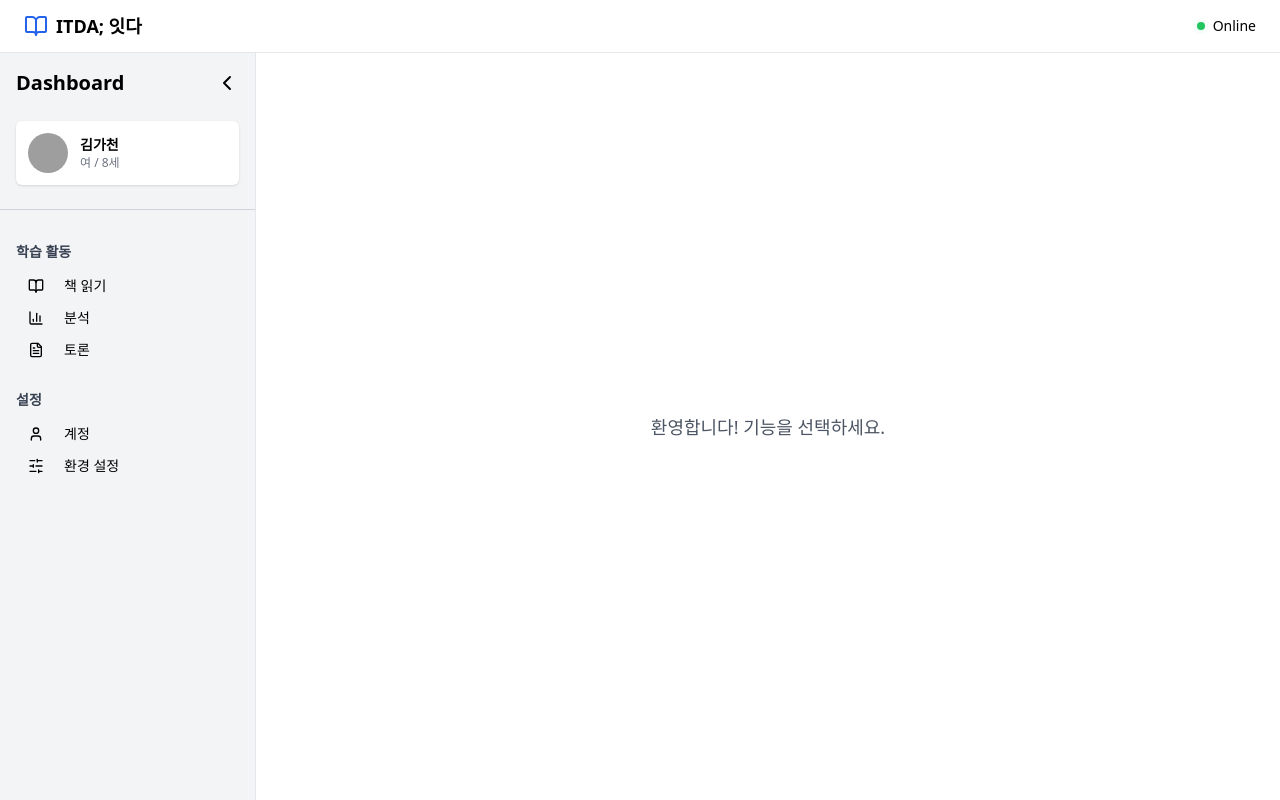
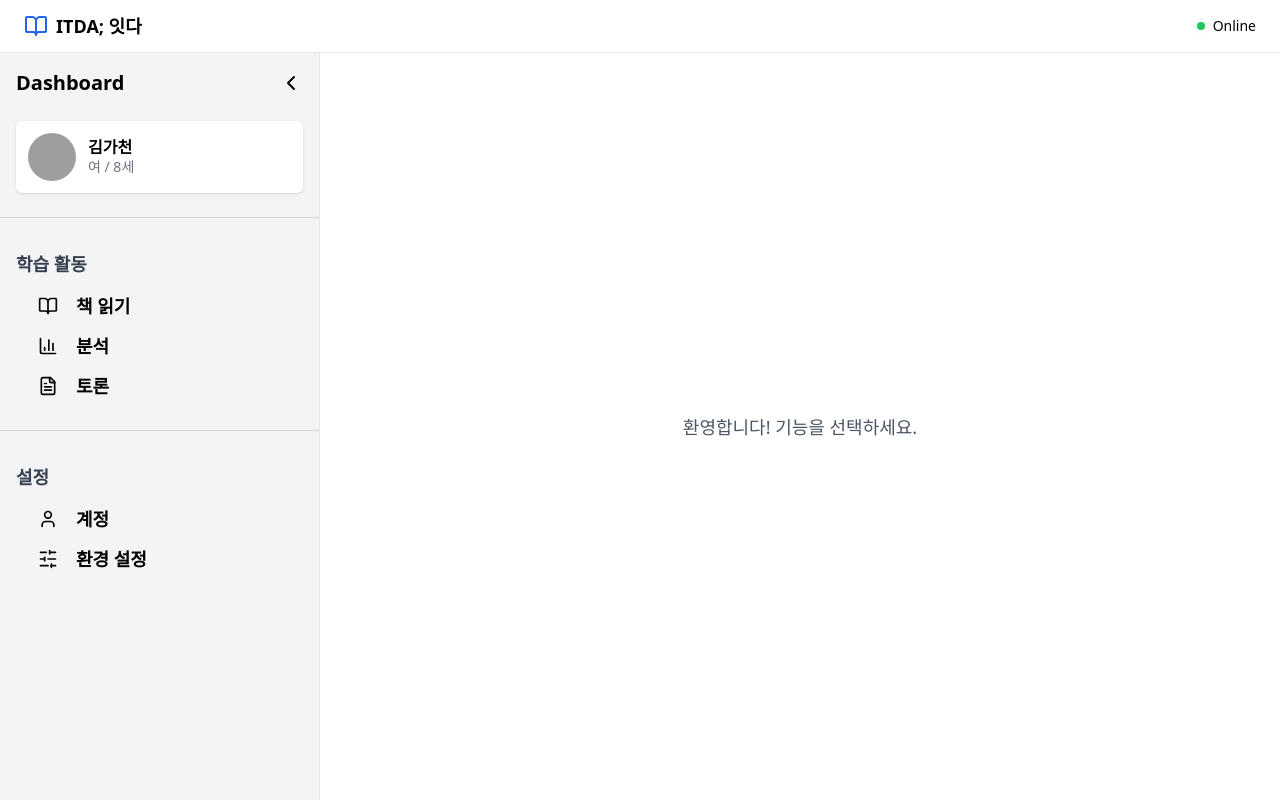
Before and after one commit to ParkSoeon/EyeTrackingReadingAssistance, a React (Vite) app in the folder discussion-chat/: page / in a window 1280 px wide. Built offline with nearby package versions, Linux system fonts and the light colour scheme; grey boxes are pictures that could not be loaded.

Commit message:
Update sidebar.tsx

```diff
--- a/discussion-chat/src/components/sidebar.tsx
+++ b/discussion-chat/src/components/sidebar.tsx
@@ -4,21 +4,23 @@
 
 import { useState } from "react"
 import { Button } from "@/components/ui/button"
-import  Separator  from "@/components/ui/separator"
+import Separator from "@/components/ui/separator"
 import { ChevronLeft, ChevronRight, MessageCircle, Users, Settings, BookOpen, BarChart3, FileText, User, SlidersHorizontal } from "lucide-react"
 import { Avatar, AvatarFallback, AvatarImage } from "@/components/ui/avatar"
 import * as React from "react"
 import { cn } from "@/lib/utils"
 
-import { Link } from "react-router-dom"
+import { Link, useLocation } from "react-router-dom"
 
 const Sidebar = () => {
   const [isExpanded, setIsExpanded] = useState(true)
   const [isCollapsed, setIsCollapsed] = useState(false)
+  const location = useLocation()
+  const currentPath = location.pathname
 
   return (
     <div
-      className={`flex flex-col h-screen overflow-hidden bg-gray-100 border-r border-gray-200 ${isCollapsed ? "w-16" : "w-64"} transition-all duration-300`}
+      className={`flex flex-col h-screen overflow-hidden bg-gray-100 border-r border-gray-200 ${isCollapsed ? "w-20" : "w-80"} transition-all duration-300`}
     >
       {/* 헤더 */}
       <div className="flex items-center justify-between p-4">
@@ -36,16 +38,18 @@ const Sidebar = () => {
 
       {/* 프로필 */}
       {isExpanded && !isCollapsed && (
-        <Link to="/account" className = "no-underline">
+      <Link to="/account" className="no-underline">
         <div className="bg-white rounded-md shadow p-3 mx-4 my-2 flex items-center gap-3">
         <img
           src="https://cdn-icons-png.flaticon.com/512/5904/5904059.png"
           alt="User avatar"
-              className="w-10 h-10 rounded-full object-cover"
+          className={`w-12 h-12 rounded-full object-cover ${
+          currentPath === "/account" ? "bg-blue-100 text-blue-700" : "hover:bg-gray-300"
+          }`}
         />
         <div className="leading-tight">
-              <p className="text-sm font-semibold">김가천</p>
-              <p className="text-xs text-gray-500">여 / 8세</p>
+          <p className="text-m font-bold">김가천</p>
+          <p className="text-sm text-gray-500">여 / 8세</p>
         </div>
         </div>
       </Link>
@@ -53,28 +57,43 @@ const Sidebar = () => {
 
       <Separator />
 
-      {/* 학습 활동 */}
+      {/* Reading Assistance Contents */}
       {isExpanded && !isCollapsed && (
       <div className="px-4 pt-4 pb-2">
-          <p className="text-sm font-semibold text-gray-700 mb-2">학습 활동</p>
+        <p className="text-lg font-bold text-gray-700 mb-2">학습 활동</p>
         <div>
-            <Link to="/book">
-              <Button variant="ghost" className="h-8 w-full justify-start text-sm flex items-center">
-                <BookOpen className="h-4 w-10 mr-2" />
+        <Link to="/book" className="no-underline">
+          <Button
+          variant="ghost"
+          className={`font-semibold h-8 w-full justify-start text-lg flex items-center pt-5 pb-5 pl-3 ${
+            currentPath === "/book" ? "bg-blue-100 text-blue-700" : "hover:bg-gray-300"
+          }`}
+          >
+          <BookOpen className="h-5 w-10 mr-2" />
           <span>책 읽기</span>
           </Button>
         </Link>
 
-            <Link to="/report">
-              <Button variant="ghost" className="h-8 w-full justify-start text-sm flex items-center">
-                <BarChart3 className="h-4 w-10 mr-2" />
+        <Link to="/report" className="no-underline">
+          <Button
+          variant="ghost"
+          className={`font-semibold h-8 w-full justify-start text-lg flex items-center pt-5 pb-5 pl-3 ${
+            currentPath === "/report" ? "bg-blue-100 text-blue-700" : "hover:bg-gray-300"
+          }`}
+          >
+          <BarChart3 className="h-5 w-10 mr-2" />
           <span>분석</span>
           </Button>
         </Link>
 
-            <Link to="/chat">
-              <Button variant="ghost" className="h-8 w-full justify-start text-sm flex items-center">
-                <FileText className="h-4 w-10 mr-2" />
+        <Link to="/chat" className="no-underline">
+          <Button
+          variant="ghost"
+          className={`font-semibold h-8 w-full justify-start text-lg flex items-center pt-5 pb-5 pl-3 ${
+            currentPath === "/chat" ? "bg-blue-100 text-blue-700" : "hover:bg-gray-300"
+          }`}
+          >
+          <FileText className="h-5 w-10 mr-2" />
           <span>토론</span>
           </Button>
         </Link>
@@ -82,24 +101,37 @@ const Sidebar = () => {
       </div>
       )}
 
-      {/* 설정 */}
+      <Separator />
+
+      {/* Setting */}
       {isExpanded && !isCollapsed && (
       <div className="px-4 pt-4 pb-2">
-          <p className="text-sm font-semibold text-gray-700 mb-2">설정</p>
-
+        <p className="text-lg font-bold text-gray-700 mb-2">설정</p>
+        <div>
         <Link to="/account" className="no-underline">
-            <Button variant="ghost" className="h-8 w-full justify-start text-sm flex items-center">
-              <User className="h-4 w-10 mr-2" />
-              계정
+          <Button
+          variant="ghost"
+          className={`font-semibold h-8 w-full justify-start text-lg flex items-center pt-5 pb-5 pl-3 ${
+            currentPath === "/account" ? "bg-blue-100 text-blue-700" : "hover:bg-gray-300"
+          }`}
+          >
+          <User className="h-5 w-10 mr-2" />
+          <span>계정</span>
           </Button>
         </Link>
 
         <Link to="/setting" className="no-underline">
-            <Button variant="ghost" className="h-8 w-full justify-start text-sm flex items-center">
-              <SlidersHorizontal className="h-4 w-10 mr-2" />
-              환경 설정
+          <Button
+          variant="ghost"
+          className={`font-semibold h-8 w-full justify-start text-lg flex items-center pt-5 pb-5 pl-3 ${
+            currentPath === "/setting" ? "bg-blue-100 text-blue-700" : "hover:bg-gray-300"
+          }`}
+          >
+          <SlidersHorizontal className="h-5 w-10 mr-2" />
+          <span>환경 설정</span>
           </Button>
         </Link>
+        </div>
       </div>
       )}
     </div>
```
Lines whose indentation alone changed are shown as unchanged.
